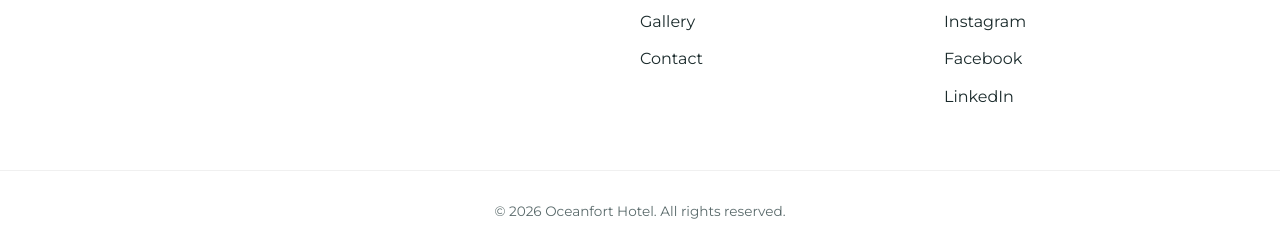
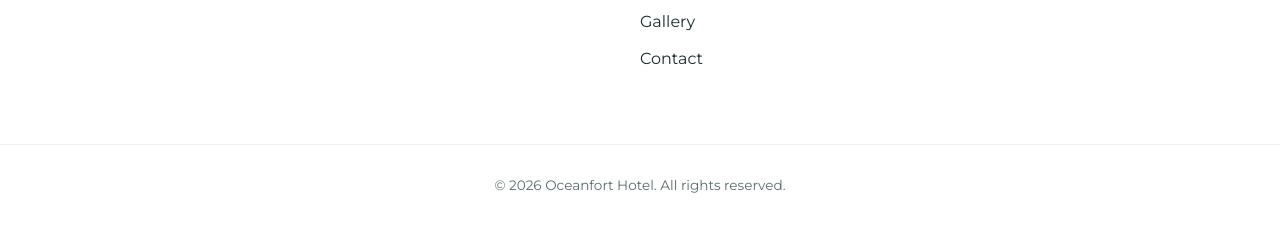
Before and after one commit to vishwesh9835/OceanFort, a website: page public/index.html in a window 1280 px wide. Shown: the part 7706-7958 px from the top of the page. After the commit the page ends 7933 px from the top, so only its background shows below. Drawn offline with nearby package versions, Linux system fonts and the light colour scheme.

Commit message:
footer updated

```diff
--- a/public/index.html
+++ b/public/index.html
@@ -695,9 +695,7 @@
           <a href="https://instagram.com/oceanforthotel" target="_blank" rel="noopener">Instagram</a>
           <a href="https://facebook.com/oceanforthotel" target="_blank" rel="noopener">Facebook</a>
           <a href="https://linkedin.com/company/oceanforthotel" target="_blank" rel="noopener">LinkedIn</a>
-          <a href="#">Instagram</a>
-          <a href="#">Facebook</a>
-          <a href="#">LinkedIn</a>
+
         </div>
       </div>
     </div>
```
